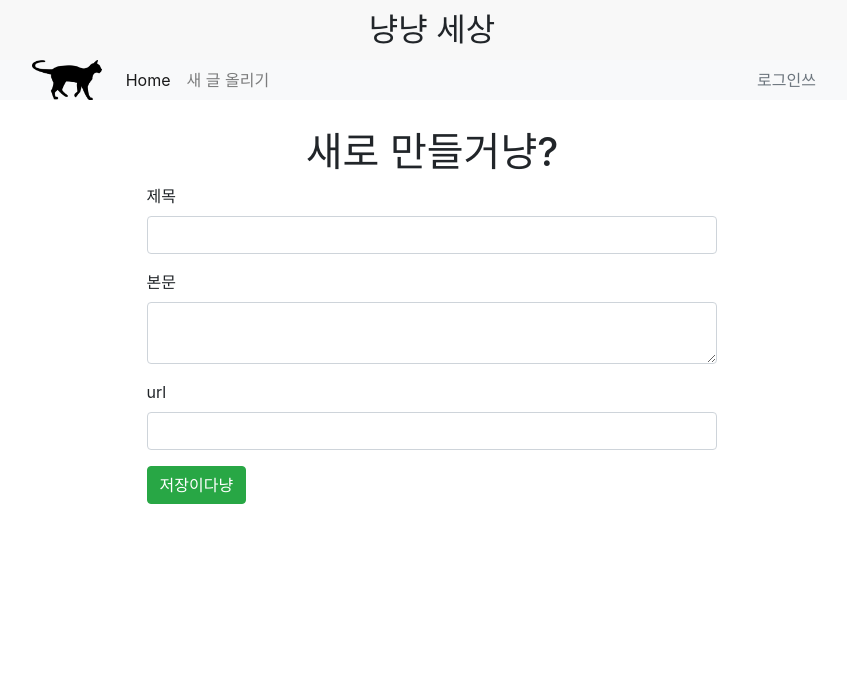
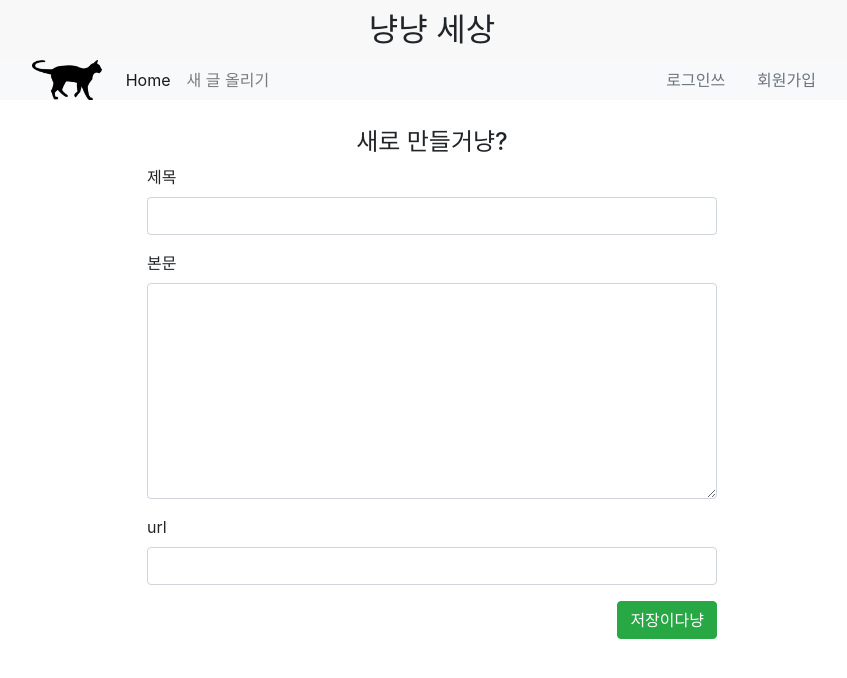
Before and after one commit to SangYunLeee/touchWorld, a Node server app: page /new in a window 1280 px wide. Shown: the top 678 px of the page, without its empty margins (208-1055 px from the left). Run offline with Node 20, Linux system fonts and the light colour scheme; some libraries are stand-ins or nearby versions.

Commit message:
update login, register form

```diff
--- a/app.js
+++ b/app.js
@@ -33,6 +33,15 @@ app.get('/new', (req, res) => {
     res.render('new');
 });
 
+app.get('/user/login', (req, res) => {
+    res.render('user/login');
+});
+
+app.get('/user/register', async (req, res) => {
+    res.render('user/register');
+});
+
+
 app.post('/', async (req, res) => {
     console.dir(req.body);
     const body = req.body;
@@ -47,12 +56,12 @@ app.get('/:id', async (req, res) =>  {
         if (!img) {
             return res.redirect('/');
         }
-        console.dir(img);
         res.render('show', { img });
     } catch (error) {
         return res.redirect('/');
     }
 })
+
 
 
 const db = mongoose.connection;
@@ -61,13 +70,10 @@ db.once('open', () => {
     console.log("DB connected");
 });
 
-
 const dbUrl = "mongodb://localhost:27017/touch-world";
 mongoose.connect(dbUrl, {
 });
 
-
-
 app.listen(3000, () => {
     console.log("listening good...");
 })
--- a/public/stylesheets/style.css
+++ b/public/stylesheets/style.css
@@ -8,10 +8,22 @@
   background-color: rgb(248, 248, 248);
 }
 
+.normal-max-width {
+  max-width: 810px;
+}
+
 h2 {
   margin: 0px;
 }
 
-.goToNew {
+.myCursor {
   cursor: pointer;
 }
+
+.hover-grey:hover {
+  background-color: rgb(245, 245, 245);
+}
+
+.custom-solid {
+  border-bottom: 1.3px solid #bbb;
+}
--- a/views/new.ejs
+++ b/views/new.ejs
@@ -4,25 +4,24 @@
 
     <div class="container-fluid">
 
-        <h1 class="d-block text-center">새로 만들거냥?</h1>
-        <div class="col-xs-12 col-sm-10 col-md-8 col-lg-6 col-12 w-100 mx-auto" style="max-width: 600.98px">
-            <form action="/" method="POST" class="w-100">
+        <h4 class="d-block text-center">새로 만들거냥?</h4>
+        <div class="col-xs-12 col-sm-10 col-md-8 col-lg-6 col-12 w-100 mx-auto" style="max-width: 600px">
+            <form action="/" method="POST" class="w-100 position-relative">
                 <div class="mb-3">
                     <label class="form-label" for="title">제목</label>
                     <input class="form-control" type="text" id="title" name="title" required>
                 </div>
                 <div class="mb-3">
-                    <label class="form-label" for="description">본문</label>
+                    <label class="form-label" for="description" >본문</label>
                     <textarea class="form-control" type="text" id="description" name="description"
+                    style="height: 27vh;"
                         required></textarea>
                 </div>
                 <div class="mb-3">
                     <label class="form-label" for="description">url</label>
                     <input class="form-control" type="text" id="url" name="url">
                 </div>
-                <div class="mb-3">
-                    <button class="btn btn-success">저장이다냥</button>
-                </div>
+                <button class="btn btn-success position-absolute" style="right: 0px;">저장이다냥</button>
             </form>
         </div>
     </div>
--- a/views/partials/footer.ejs
+++ b/views/partials/footer.ejs
@@ -9,12 +9,6 @@
 <script src="https://stackpath.bootstrapcdn.com/bootstrap/4.3.1/js/bootstrap.min.js"
     integrity="sha384-JjSmVgyd0p3pXB1rRibZUAYoIIy6OrQ6VrjIEaFf/nJGzIxFDsf4x0xIM+B07jRM"
     crossorigin="anonymous"></script>
-
-<script>
-    $(".goToNew").on("click", function() {
-        window.location = '/new';
-    });
-</script>
 </body>
 
 </html>
--- a/views/partials/navbar.ejs
+++ b/views/partials/navbar.ejs
@@ -8,12 +8,11 @@
             </button>
             <div class="collapse navbar-collapse" id="navbarTogglerDemo02">
                 <ul class="navbar-nav  mr-auto mt-2 mt-lg-0">
-                    <a class="nav-link active" href="/">Home</a>
-                    <a class="nav-link" href="/new">새 글 올리기</a>
+                    <a class="nav-link active text-center" href="/">Home</a>
+                    <a class="nav-link text-center" href="/new">새 글 올리기</a>
                 </ul>
-                <div class="ms-auto mt-2 mt-lg-0" >
-                    <a class="nav-link pl-0 text-secondary" href="/register">로그인쓰</a>
-                </div>
+                <a class="nav-link pl-3 pr-3 text-secondary text-center" href="/user/login">로그인쓰</a>
+                <a class="nav-link pl-3 pr-3 text-secondary text-center" href="/user/register">회원가입</a>
             </div>
         </nav>
     </div>
```
Also changed, not shown: views/home.ejs (+9 -5 lines), views/show.ejs (+10 -1 lines), views/user/login.ejs (added, +21 -0 lines), views/user/register.ejs (added, +21 -0 lines).
